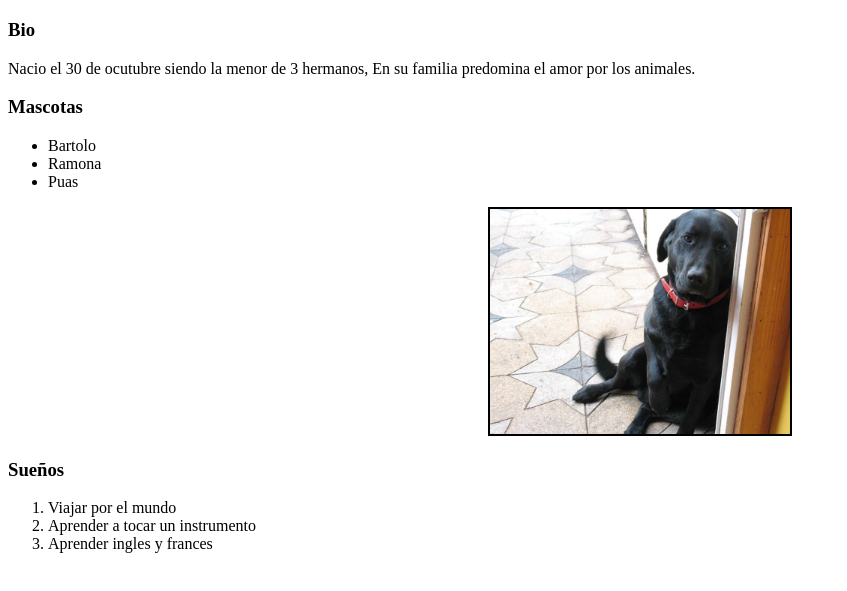
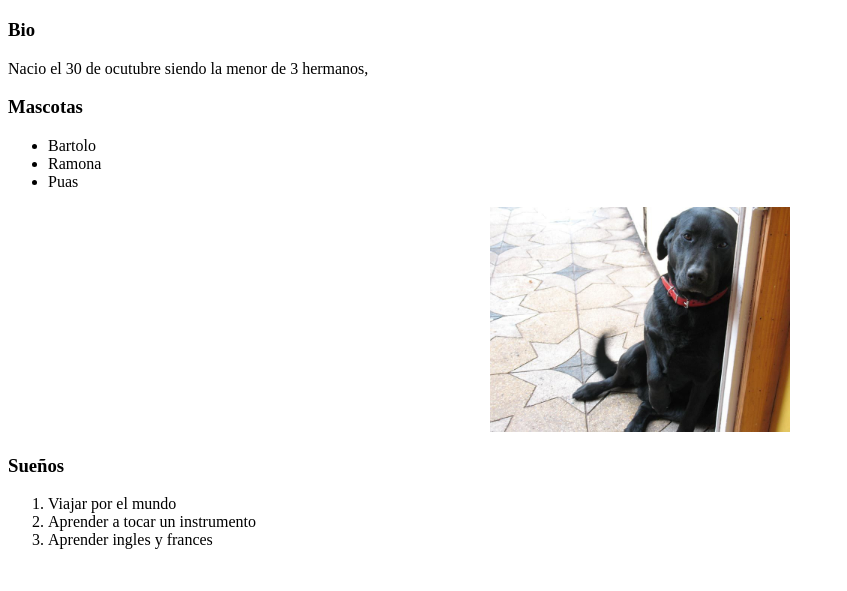
Before and after one commit to gabdelc/prueba, a plain HTML site: page Index.HTML in a window 1280 px wide. Shown: the part 61-652 px from the top of the page, without its empty margins (0-847 px from the left). Drawn offline with Linux system fonts and the light colour scheme.

Commit message:
quite borde
y linea

```diff
--- a/Index.HTML
+++ b/Index.HTML
@@ -9,7 +9,7 @@
 <h1> Gabriela Delgado</h1>
 <h3> Bio</h3>
 
-<p>Nacio el 30 de ocutubre siendo la menor de 3 hermanos, En su familia predomina el amor por los animales. </p>
+<p>Nacio el 30 de ocutubre siendo la menor de 3 hermanos, </p>
 
 <h3>Mascotas</h3>
 
@@ -20,7 +20,7 @@
 </ul>
 
 <p style="text-align: center">
- <img src="images/b.jpg" alt="Bartolo perro labrador" border="2" width="300" />
+ <img src="images/b.jpg" alt="Bartolo perro labrador"  width="300" />
 </p>
 
 <h3>Sueños</h3>
```
